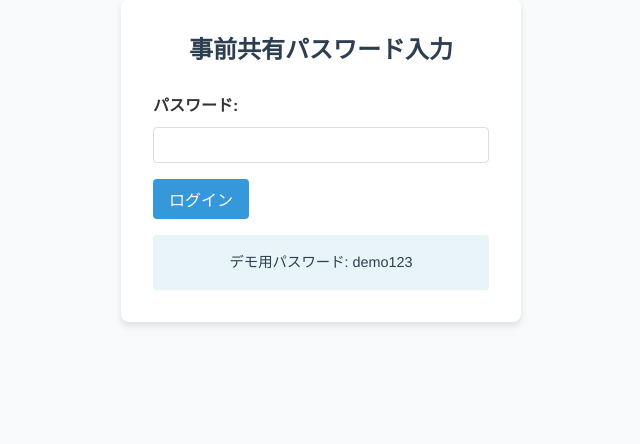
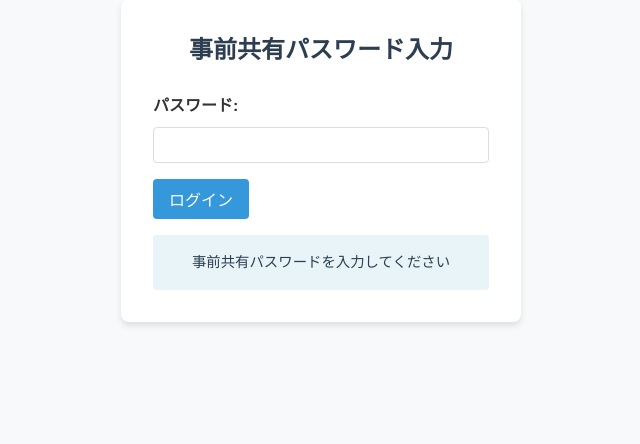
Before and after one commit to shimesaba-type0/secure-pdf-viewer, a Flask app: page /auth/login in a window 1280 px wide. Shown: the part 182-626 px from the top of the page, without its empty margins (319-959 px from the left). Run offline with Flask 3, Linux system fonts and the light colour scheme.

Commit message:
update: password at login screen

```diff
--- a/templates/login.html
+++ b/templates/login.html
@@ -21,7 +21,7 @@
         </form>
 
         <div class="login-info">
-            <p>デモ用パスワード: demo123</p>
+            <p>事前共有パスワードを入力してください</p>
         </div>
     </div>
 </div>
```
